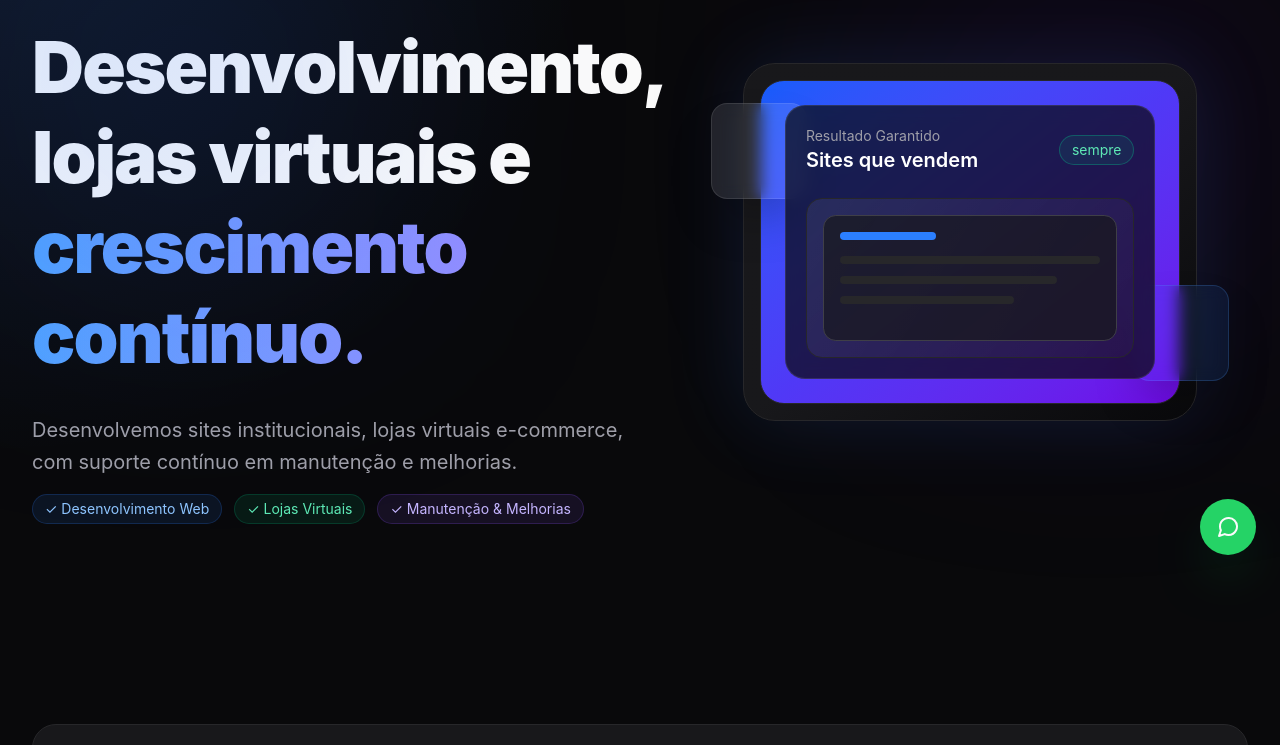
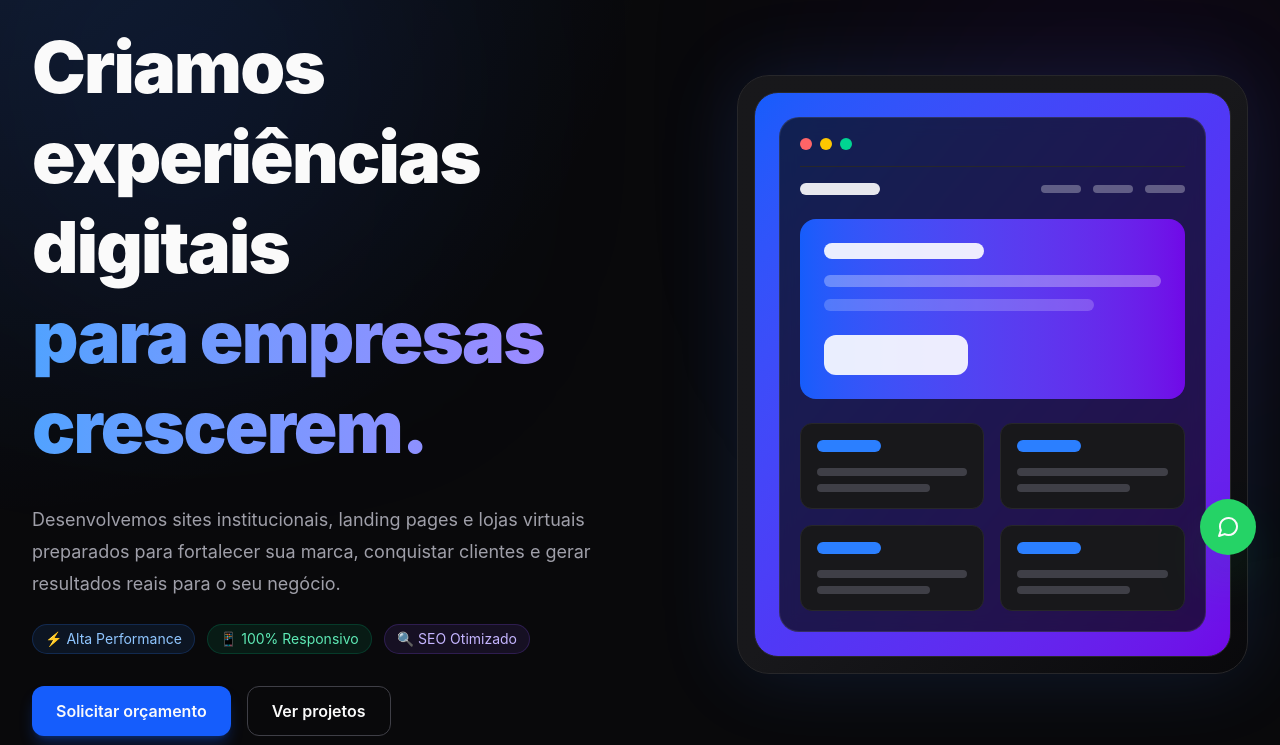
Before and after one commit to edulima2412/evodigital-site, a React (Vite) app: page / in a window 1280 px wide. Shown: the part 221-966 px from the top of the page. Built offline with nearby package versions, Linux system fonts and the light colour scheme; no server answers.

Commit message:
fix: correction in responsive layout

```diff
--- a/src/features/home/components/Hero.tsx
+++ b/src/features/home/components/Hero.tsx
@@ -4,15 +4,15 @@ import Container from "@/shared/components/layout/Container";
 
 export default function Hero() {
     return (
-        <section id="top" className="relative overflow-hidden py-12
-sm:py-16
-lg:py-24">
-            <div className="absolute left-10 top-20 h-72 w-72 rounded-full bg-blue-600/20 blur-[140px]" />
-            <div className="absolute right-10 top-32 h-72 w-72 rounded-full bg-violet-700/20 blur-[140px]" />
-            <div className="absolute inset-0 bg-[radial-gradient(circle_at_top_left,rgba(59,130,246,0.15),transparent_40%)]" />
+        <section id="top" className="relative overflow-hidden py-12 sm:py-16 lg:py-24">
+            {/* pointer-events-none: elementos decorativos não podem interceptar cliques/hover */}
+            <div className="pointer-events-none absolute left-10 top-20 h-72 w-72 rounded-full bg-blue-600/20 blur-[140px]" />
+            <div className="pointer-events-none absolute right-10 top-32 h-72 w-72 rounded-full bg-violet-700/20 blur-[140px]" />
+            <div className="pointer-events-none absolute inset-0 bg-[radial-gradient(circle_at_top_left,rgba(59,130,246,0.15),transparent_40%)]" />
 
             <Container>
                 <div className="
+                    relative z-10
                     grid
                     gap-10
                     items-center
@@ -23,8 +23,9 @@ lg:py-24">
                         initial={{ opacity: 0, y: 40 }}
                         animate={{ opacity: 1, y: 0 }}
                         transition={{ duration: 0.8 }}
+                        className="text-center lg:text-left"
                     >
-                        <span className="inline-flex rounded-full border border-blue-500/30 bg-blue-500/10 px-4 py-2 text-sm font-medium text-blue-400">
+                        <span className="inline-flex mx-auto lg:mx-0 rounded-full border border-blue-500/30 bg-blue-500/10 px-4 py-2 text-sm font-medium text-blue-400">
                             🚀 Soluções Digitais Completas
                         </span>
 
@@ -40,27 +41,87 @@ lg:py-24">
                             lg:text-7xl
                         "
                         >
-                            Desenvolvimento, lojas virtuais e
+                            Criamos experiências digitais
+
                             <span className="block bg-gradient-to-r from-blue-400 to-violet-400 bg-clip-text text-transparent">
-                                crescimento contínuo.
+                                para empresas crescerem.
                             </span>
                         </h1>
 
                         <div className="mt-8 space-y-2">
-                            <p className="max-w-2xl text-lg leading-8 text-zinc-400 sm:text-xl">
-                                Desenvolvemos sites institucionais, lojas virtuais e-commerce, com suporte contínuo em manutenção e melhorias.
+                            <p className="mx-auto lg:mx-0 max-w-xl text-lg leading-8 text-zinc-400">
+                                Desenvolvemos sites institucionais, landing pages e lojas virtuais
+                                preparados para fortalecer sua marca, conquistar clientes e gerar
+                                resultados reais para o seu negócio.
                             </p>
-                            <div className="mt-4 flex flex-wrap gap-3 text-sm text-zinc-300">
-                                <span className="inline-flex items-center gap-2 rounded-full bg-blue-500/10 px-3 py-1 text-blue-300 border border-blue-500/20">
-                                    ✓ Desenvolvimento Web
+                            <div className="mt-6 flex flex-wrap justify-center gap-3 text-sm lg:justify-start">
+
+                                <span className="inline-flex items-center gap-2 rounded-full border border-blue-500/20 bg-blue-500/10 px-3 py-1 text-blue-300">
+                                    ⚡ Alta Performance
                                 </span>
-                                <span className="inline-flex items-center gap-2 rounded-full bg-emerald-500/10 px-3 py-1 text-emerald-300 border border-emerald-500/20">
-                                    ✓ Lojas Virtuais
+
+                                <span className="inline-flex items-center gap-2 rounded-full border border-emerald-500/20 bg-emerald-500/10 px-3 py-1 text-emerald-300">
+                                    📱 100% Responsivo
                                 </span>
-                                <span className="inline-flex items-center gap-2 rounded-full bg-violet-500/10 px-3 py-1 text-violet-300 border border-violet-500/20">
-                                    ✓ Manutenção & Melhorias
+
+                                <span className="inline-flex items-center gap-2 rounded-full border border-violet-500/20 bg-violet-500/10 px-3 py-1 text-violet-300">
+                                    🔍 SEO Otimizado
                                 </span>
+
                             </div>
+                        </div>
+
+                        {/* CTAs agora agrupados num flex container, com z-index e cursor garantidos */}
+                        <div className="relative z-10 mt-8 flex flex-col sm:flex-row flex-wrap justify-center gap-4 lg:justify-start">
+                            <a
+                                href="#contact"
+                                className="
+                                    relative z-10
+                                    cursor-pointer
+                                    inline-flex items-center justify-center
+                                    rounded-xl
+                                    bg-blue-600
+                                    px-6 py-3
+                                    font-semibold
+                                    text-white
+                                    shadow-lg
+                                    shadow-blue-600/30
+                                    transition-all
+                                    duration-300
+                                    hover:-translate-y-1
+                                    hover:bg-blue-500
+                                "
+                            >
+                                Solicitar orçamento
+                            </a>
+
+                            <a
+                                href="#portfolio"
+                                className="
+                                    relative z-10
+                                    cursor-pointer
+                                    inline-flex items-center justify-center
+                                    rounded-xl
+                                    border
+                                    border-zinc-700
+                                    px-6 py-3
+                                    font-semibold
+                                    transition-all
+                                    duration-300
+                                    hover:border-blue-500
+                                    hover:bg-zinc-900
+                                "
+                            >
+                                Ver projetos
+                            </a>
+                        </div>
+
+                        <div className="mt-8 flex flex-wrap justify-center gap-6 text-sm text-zinc-400 lg:justify-start">
+                            <span>✓ Atendimento personalizado</span>
+
+                            <span>✓ Entrega rápida</span>
+
+                            <span>✓ Suporte contínuo</span>
                         </div>
                     </motion.div>
 
@@ -70,35 +131,68 @@ lg:py-24">
                         transition={{ duration: 1 }}
                         className="relative"
                     >
-                        <div className="absolute -left-8 top-10 hidden h-24 w-24 rounded-2xl border border-white/10 bg-white/10 shadow-2xl backdrop-blur lg:block" />
-                        <div className="absolute -right-8 bottom-10 hidden h-24 w-24 rounded-2xl border border-blue-400/20 bg-blue-500/10 shadow-2xl backdrop-blur lg:block" />
-
                         <div className="rounded-[2rem] border border-zinc-800 bg-gradient-to-br from-zinc-900 via-zinc-900 to-zinc-950 p-4 shadow-[0_0_80px_rgba(59,130,246,0.15)]">
                             <div className="rounded-[1.5rem] border border-zinc-800 bg-gradient-to-br from-blue-600 via-indigo-600 to-violet-700 p-6">
                                 <div className="rounded-[1.25rem] border border-white/10 bg-zinc-950/70 p-5 backdrop-blur">
-                                    <div className="flex items-center justify-between">
-                                        <div>
-                                            <p className="text-sm text-zinc-400">Resultado Garantido</p>
-                                            <p className="text-xl font-semibold text-white">Sites que vendem</p>
+
+                                    {/* Barra superior */}
+                                    <div className="flex items-center gap-2 border-b border-zinc-800 pb-4">
+                                        <div className="h-3 w-3 rounded-full bg-red-400" />
+                                        <div className="h-3 w-3 rounded-full bg-yellow-400" />
+                                        <div className="h-3 w-3 rounded-full bg-emerald-400" />
                                     </div>
-                                        <div className="rounded-full border border-emerald-400/30 bg-emerald-500/10 px-3 py-1 text-sm text-emerald-300">
-                                            sempre
+
+                                    {/* Navbar do site */}
+                                    <div className="mt-4 flex items-center justify-between">
+                                        <div className="h-3 w-20 rounded-full bg-white/90" />
+
+                                        <div className="flex gap-3">
+                                            <div className="h-2 w-10 rounded-full bg-white/30" />
+                                            <div className="h-2 w-10 rounded-full bg-white/30" />
+                                            <div className="h-2 w-10 rounded-full bg-white/30" />
                                         </div>
                                     </div>
-                                    <div className="mt-6 h-40 rounded-[1rem] border border-zinc-800 bg-[linear-gradient(120deg,rgba(255,255,255,0.07),rgba(255,255,255,0.02))] p-4">
-                                        <div className="h-full rounded-[0.8rem] border border-zinc-700 bg-zinc-900/70 p-4">
-                                            <div className="h-2 w-24 rounded-full bg-blue-500" />
-                                            <div className="mt-4 h-2 w-full rounded-full bg-zinc-800" />
-                                            <div className="mt-3 h-2 w-5/6 rounded-full bg-zinc-800" />
-                                            <div className="mt-3 h-2 w-2/3 rounded-full bg-zinc-800" />
+
+                                    {/* Hero */}
+                                    <div className="mt-6 rounded-2xl bg-gradient-to-r from-blue-600 to-violet-700 p-6">
+
+                                        <div className="h-4 w-40 rounded-full bg-white/90" />
+
+                                        <div className="mt-4 h-3 w-full rounded-full bg-white/30" />
+
+                                        <div className="mt-3 h-3 w-4/5 rounded-full bg-white/20" />
+
+                                        <div className="mt-6 h-10 w-36 rounded-xl bg-white/90" />
+
                                     </div>
+
+                                    {/* Cards */}
+
+                                    <div className="mt-6 grid grid-cols-2 gap-4">
+
+                                        {[1, 2, 3, 4].map(item => (
+
+                                            <div
+                                                key={item}
+                                                className="rounded-xl border border-zinc-800 bg-zinc-900 p-4"
+                                            >
+                                                <div className="h-3 w-16 rounded-full bg-blue-500" />
+
+                                                <div className="mt-4 h-2 rounded-full bg-zinc-700" />
+
+                                                <div className="mt-2 h-2 w-3/4 rounded-full bg-zinc-700" />
                                             </div>
+
+                                        ))}
+
+                                    </div>
+
                                 </div>
                             </div>
                         </div>
                     </motion.div>
                 </div>
-            </Container>
-        </section>
+            </Container >
+        </section >
     );
 }
```
Also changed, not shown: src/features/home/components/About.tsx (+5 -2 lines), src/features/home/components/Why.tsx (+109 -89 lines). Lines whose indentation alone changed are shown as unchanged.
